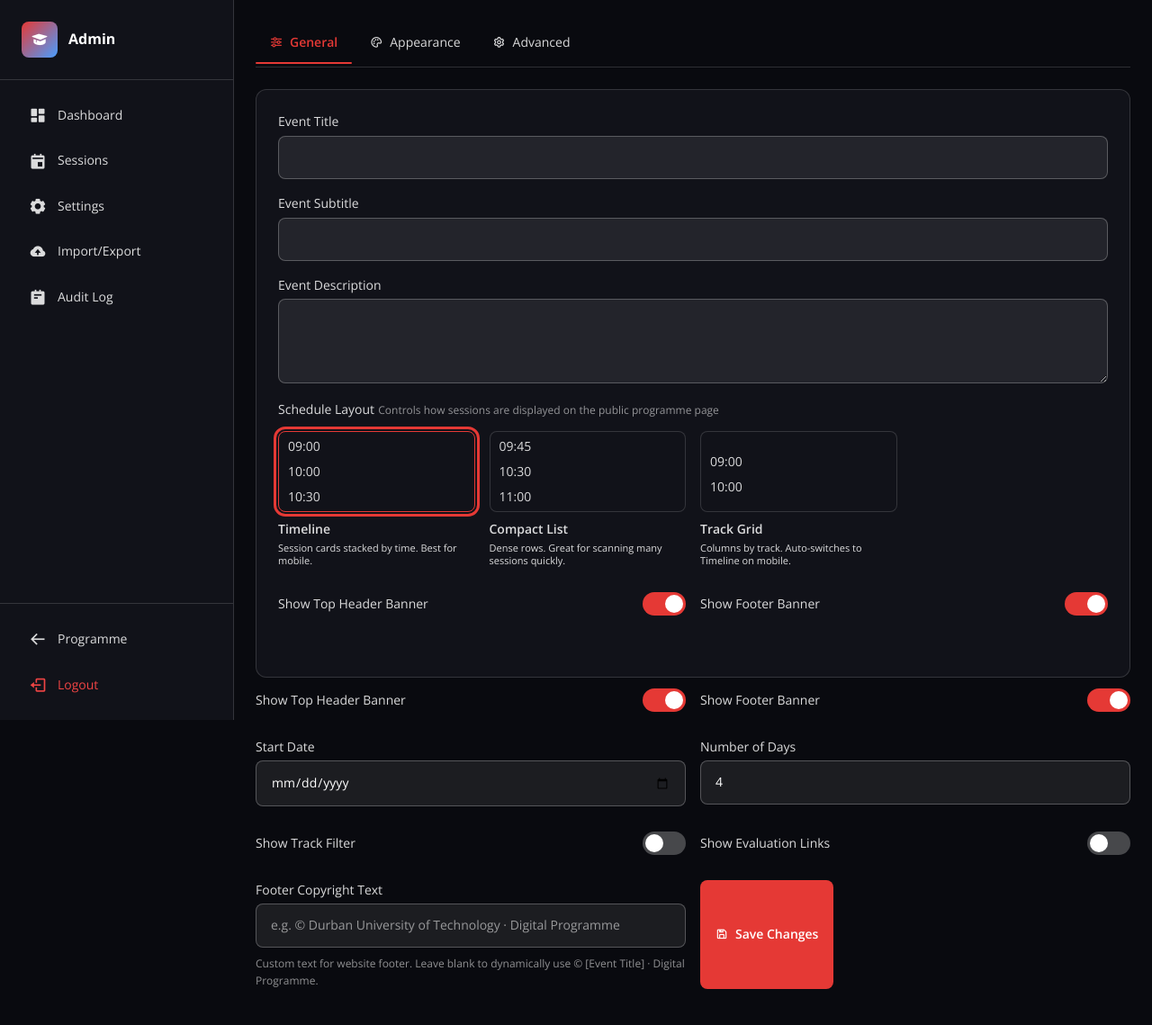
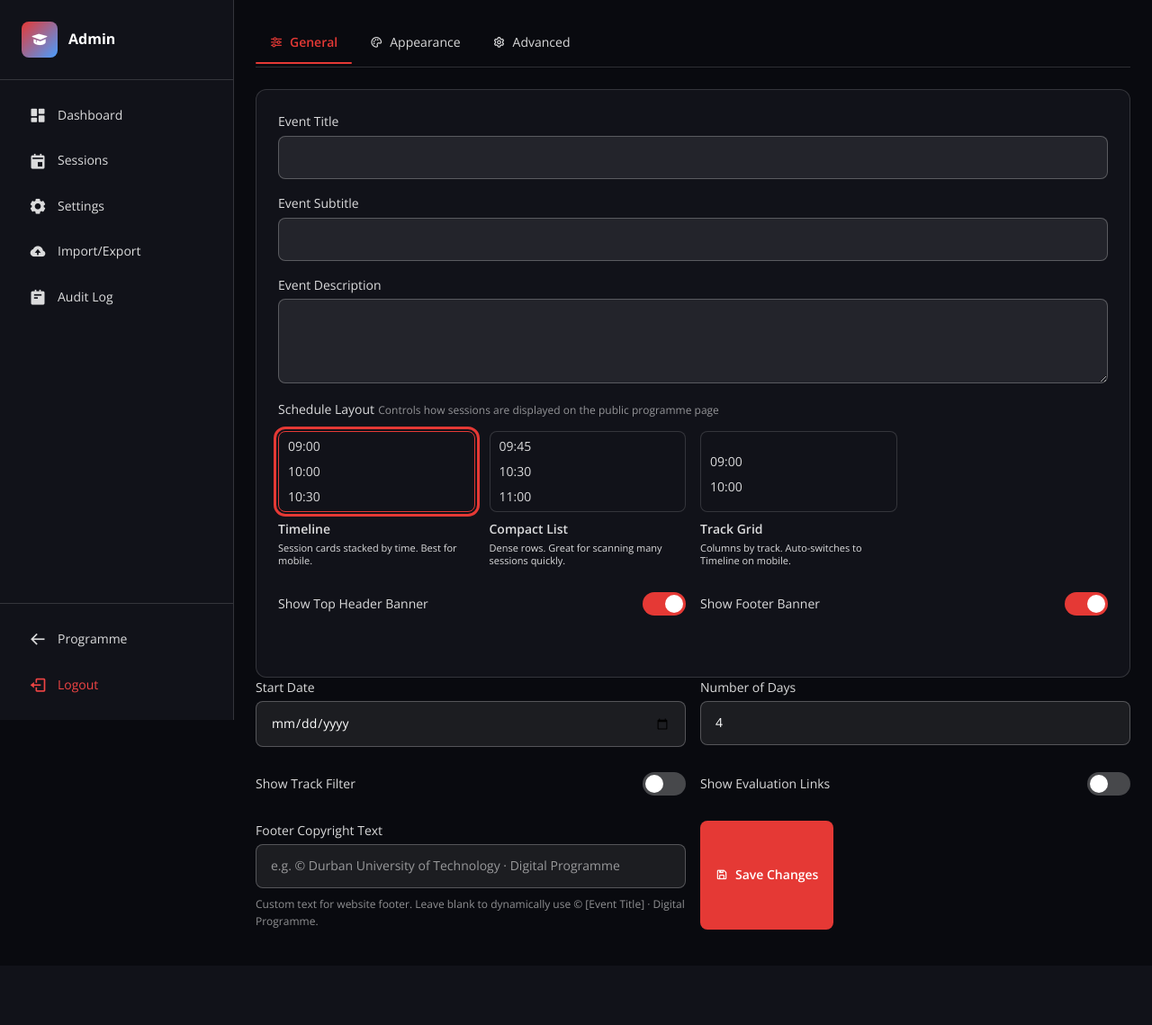
Before and after one commit to ebrahimshaik33-maker/conference2026, a Flask app: template templates/admin/settings.html in a window 1280 px wide. Shown: the whole page at 90% size. After the commit the page ends 1033 px from the top, so only its background shows below. Run offline with Flask 3, Linux system fonts and the light colour scheme; the template is opened without the code that fills it: values that come from a table or form of the project are taken from there, others are empty.

Commit message:
Fix: remove duplicate Show Banner toggles from settings page

```diff
--- a/templates/admin/settings.html
+++ b/templates/admin/settings.html
@@ -98,26 +98,6 @@
                 </label>
             </div>
         </div>
-        </div>
-        <div class="form-grid">
-            <div class="form-group">
-                <label class="toggle-label">
-                    <span>Show Top Header Banner</span>
-                    <div class="toggle-switch">
-                        <input type="checkbox" id="settingShowTopBanner" {% if settings.show_top_banner != 'false' %}checked{% endif %}>
-                        <span class="toggle-slider"></span>
-                    </div>
-                </label>
-            </div>
-            <div class="form-group">
-                <label class="toggle-label">
-                    <span>Show Footer Banner</span>
-                    <div class="toggle-switch">
-                        <input type="checkbox" id="settingShowFooterBanner" {% if settings.show_footer_banner != 'false' %}checked{% endif %}>
-                        <span class="toggle-slider"></span>
-                    </div>
-                </label>
-            </div>
         </div>
 
         <div class="form-grid">
```
